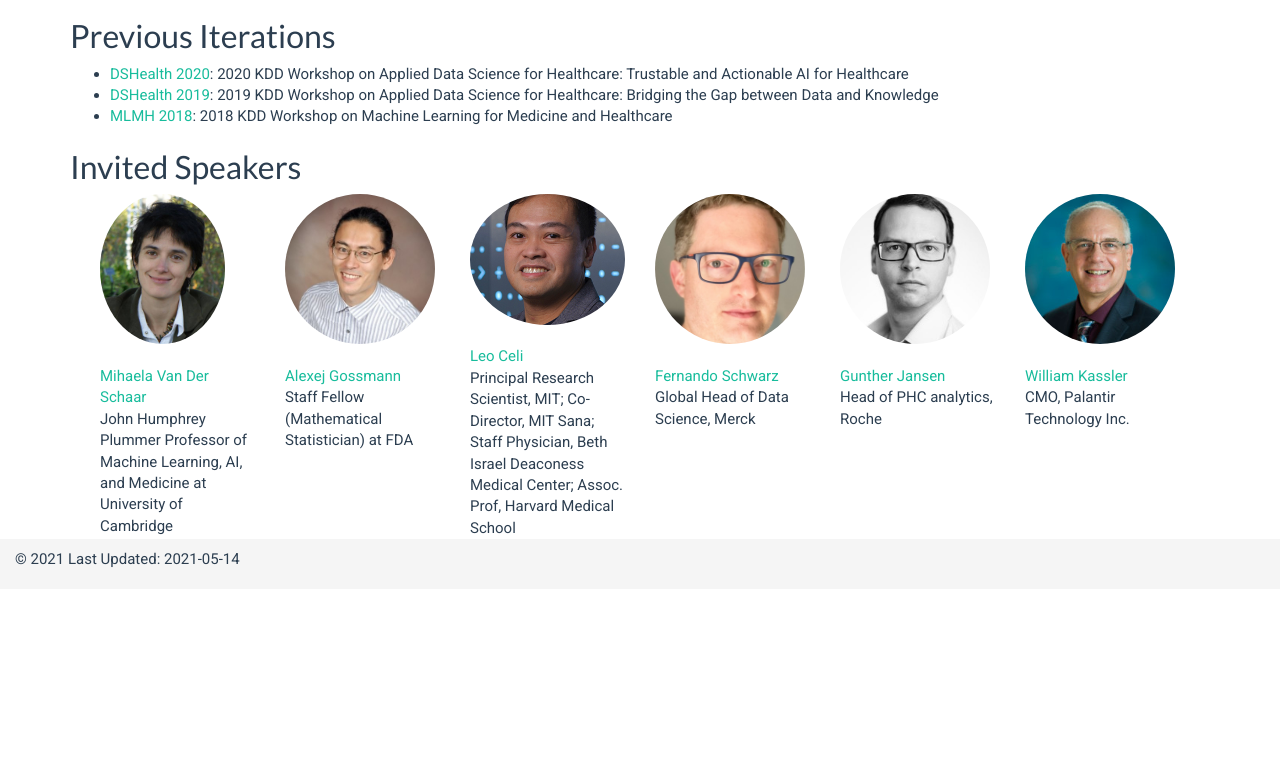
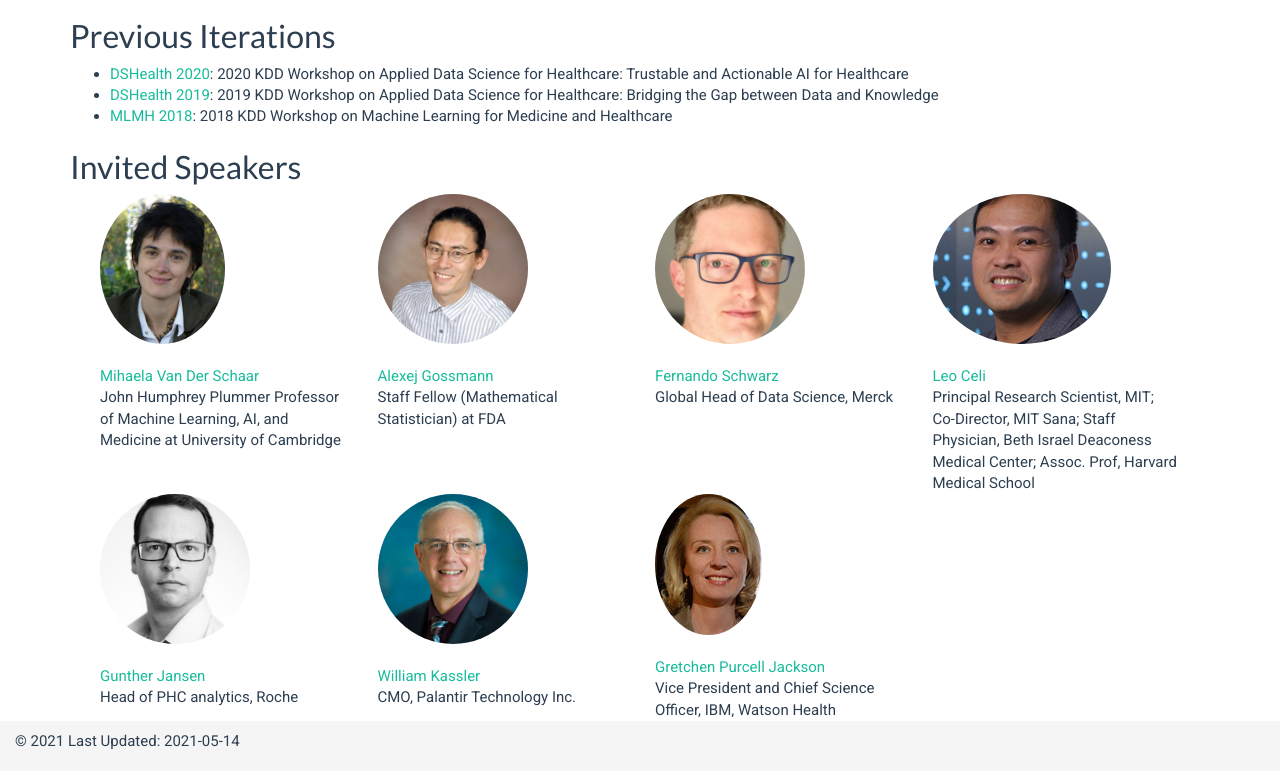
Before and after one commit to dshealthkdd/dshealth-2021, a plain HTML site: page index.html in a window 1280 px wide. Shown: the part 926-1697 px from the top of the page. Before the commit the page ends 1515 px from the top, so only its background shows below. Drawn offline with Linux system fonts and the light colour scheme.

Commit message:
gretchen

```diff
--- a/index.html
+++ b/index.html
@@ -74,7 +74,7 @@
                   <a href="https://www.sciencedirect.com/journal/artificial-intelligence-in-medicine" target="_blank">Artificial Intelligence in Medicine</a>
                   journal. Please see updated <a href="#call" target="_blank">CFP</a>
               </li>
-              <li><a href="#speaker-banner" target="_blank">Invited Speakers</a> lineup published. </li>
+              <li><a href="#speaker-banner">Invited Speaker</a> lineup published. </li>
               <!-- <li> <a href="#program" target="_blank">Program</a> announced. -->
                   <!-- Selected papers will be part of the KDD Health Day poster -->
                   <!-- session in the evening.  -->
@@ -146,8 +146,8 @@
 
       <!-- <div class="row" id="speaker-banner"> -->
         <h2>Invited Speakers</h2>
-        <div class="col-md-12">
-          <div class="col-md-2">
+        <div class="col-md-12" id="speaker-banner">
+          <div class="col-md-3">
             <img class="img-responsive img-circle" src="./assets/mihaela_van_der_schaar.jpeg"
             style="max-height: 150px;"
             alt="Profile Image"></img> <br/>
@@ -156,7 +156,7 @@
             <span>John Humphrey Plummer Professor of Machine Learning, AI, and Medicine at University of Cambridge</span>
           </div>
 
-          <div class="col-md-2">
+          <div class="col-md-3">
             <img class="img-responsive img-circle" src="./assets/alexej_gossman.jpeg"
             style="max-height: 150px;"
             alt="Profile Image"></img> <br/>
@@ -165,7 +165,16 @@
             <span>Staff Fellow (Mathematical Statistician) at FDA</span>
           </div>
 
-          <div class="col-md-2">
+          <div class="col-md-3">
+            <img class="img-responsive img-circle" src="./assets/fernando_schwarz.jpeg"
+            style="max-height: 150px;"
+            alt="Profile Image"></img> <br/>
+            <a href="https://www.linkedin.com/in/fernandoschwartz" target="_blank">Fernando Schwarz</a>
+            <br/>
+            <span>Global Head of Data Science, Merck</span>
+          </div>
+
+          <div class="col-md-3">
             <img class="img-responsive img-circle" src="./assets/leo_celi.jpeg"
             style="max-height: 150px;"
             alt="Profile Image"></img> <br/>
@@ -174,17 +183,9 @@
             <span>Principal Research Scientist, MIT; Co-Director, MIT Sana; Staff Physician, Beth Israel Deaconess Medical Center; Assoc. Prof, Harvard Medical School
             </span>
           </div>
-
-          <div class="col-md-2">
-            <img class="img-responsive img-circle" src="./assets/fernando_schwarz.jpeg"
-            style="max-height: 150px;"
-            alt="Profile Image"></img> <br/>
-            <a href="https://www.linkedin.com/in/fernandoschwartz" target="_blank">Fernando Schwarz</a>
-            <br/>
-            <span>Global Head of Data Science, Merck</span>
-          </div>
-
-          <div class="col-md-2">
+        </div>
+        <div class="col-md-12">
+          <div class="col-md-3">
             <img class="img-responsive img-circle" src="./assets/gunther_jansen.png"
             style="max-height: 150px;"
             alt="Profile Image"></img> <br/>
@@ -193,13 +194,22 @@
             <span>Head of PHC analytics, Roche</span>
           </div>
 
-          <div class="col-md-2">
+          <div class="col-md-3">
             <img class="img-responsive img-circle" src="./assets/william_kassler.jpeg"
             style="max-height: 150px;"
             alt="Profile Image"></img> <br/>
             <a href="https://www.linkedin.com/in/william-kassler/" target="_blank">William Kassler</a>
             <br/>
             <span>CMO, Palantir Technology Inc.</span>
+          </div>
+
+          <div class="col-md-3">
+            <img class="img-responsive img-circle" src="./assets/gretchen_purcell_jackson.jpeg"
+            style="max-height: 150px;"
+            alt="Profile Image"></img> <br/>
+            <a href="https://www.amia.org/about-amia/leadership/officer/gretchen-purcell-jackson-md-phd-facs-facmi-famia" target="_blank">Gretchen Purcell Jackson</a>
+            <br/>
+            <span> Vice President and Chief Science Officer, IBM, Watson Health</span>
           </div>
         </div>
       </div>
```
Also changed, not shown: assets/gretchen_purcell_jackson.jpeg (added).
